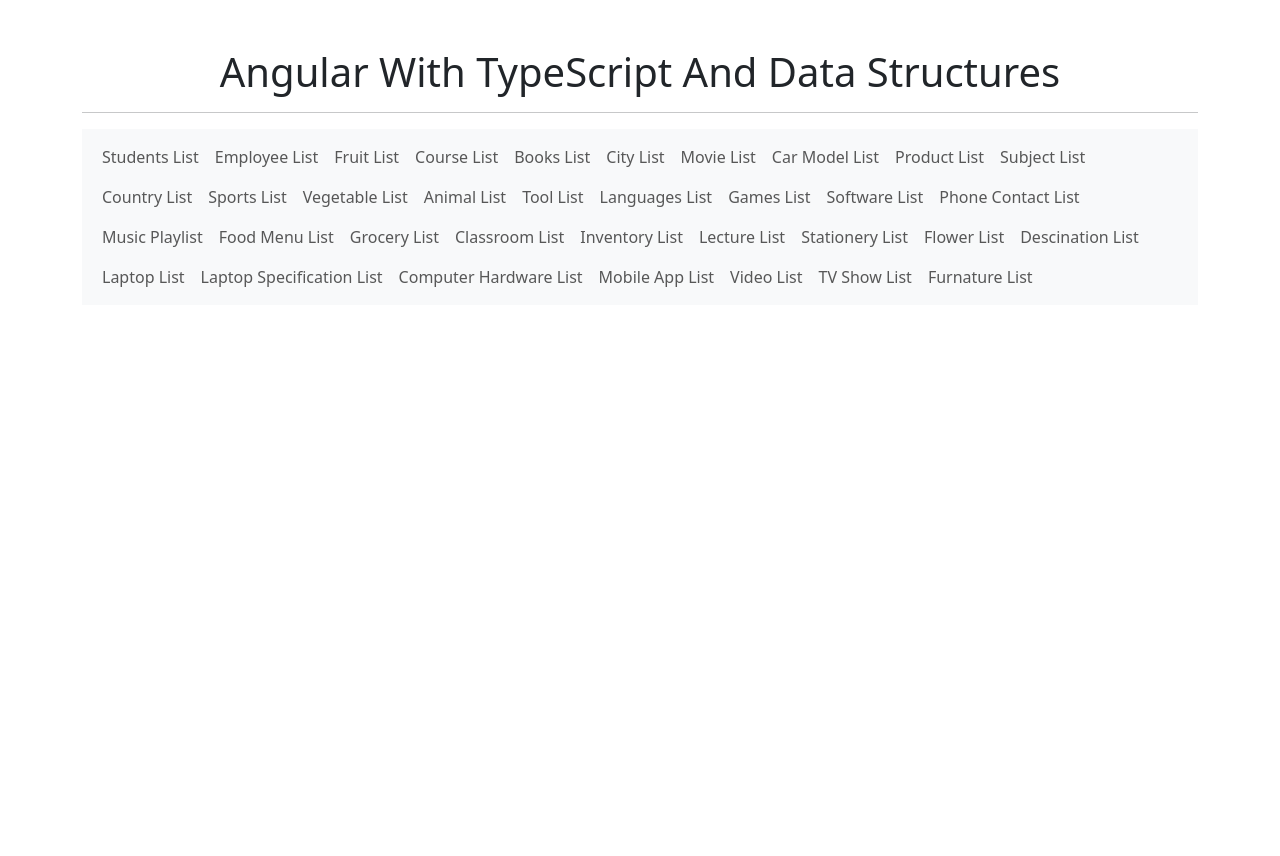
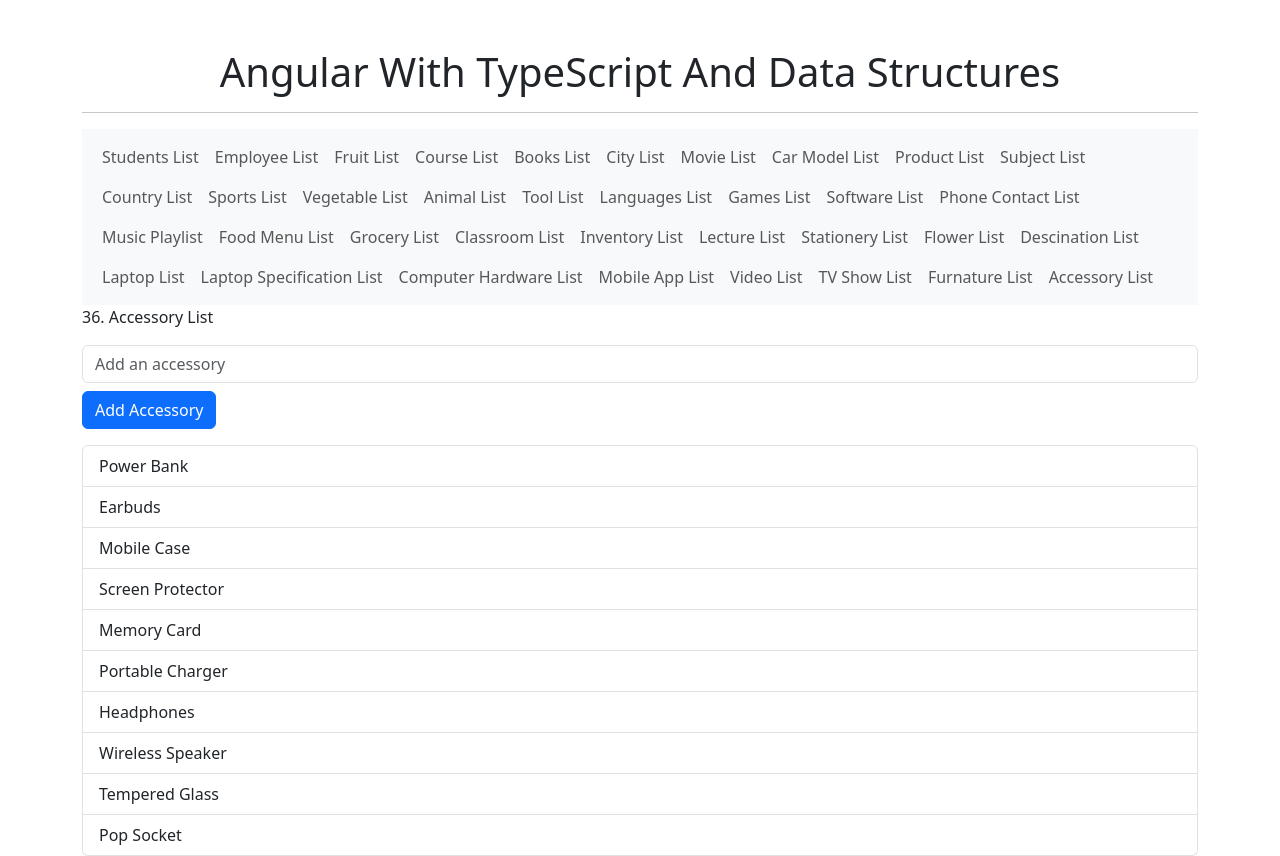
Before and after one commit to muningg/Angular_With_TypeScript_And_Data_Structures, an Angular app: page /accessory-list in a window 1280 px wide. Before the commit this address led to /. Before the commit the page ends 800 px from the top, so only its background shows below. Built offline with nearby package versions, Linux system fonts and the light colour scheme.

Commit message:
feat(accessory-list): implement accessory list management
- Added AccessoryListComponent for adding and displaying accessories.
- Updated routing for accessory list access.

```diff
--- a/src/app/app.component.html
+++ b/src/app/app.component.html
@@ -109,6 +109,9 @@
         <li class="nav-item">
           <a class="nav-link" routerLink="/furnature-list">Furnature List</a>
         </li>
+        <li class="nav-item">
+          <a class="nav-link" routerLink="/accessory-list">Accessory List</a>
+        </li>
       </ul>
     </div>
   </nav>
--- a/src/app/app.module.ts
+++ b/src/app/app.module.ts
@@ -41,6 +41,7 @@
 import { VideoListComponent } from './components/video-list/video-list.component';
 import { TvShowListComponent } from './components/tv-show-list/tv-show-list.component';
 import { FurnitureListComponent } from './components/furniture-list/furniture-list.component';
+import { AccessoryListComponent } from './components/accessory-list/accessory-list.component';
 
 @NgModule({
   imports: [
@@ -87,6 +88,7 @@
     VideoListComponent,
     TvShowListComponent,
     FurnitureListComponent,
+    AccessoryListComponent,
   ],
   providers: [],
   bootstrap: [AppComponent]
--- a/src/app/app.routes.ts
+++ b/src/app/app.routes.ts
@@ -34,6 +34,7 @@
 import { VideoListComponent } from './components/video-list/video-list.component';
 import { TvShowListComponent } from './components/tv-show-list/tv-show-list.component';
 import { FurnitureListComponent } from './components/furniture-list/furniture-list.component';
+import { AccessoryListComponent } from './components/accessory-list/accessory-list.component';
 
 export const routes: Routes = [
     {path: 'students-list', component: StudentListComponent},
@@ -71,5 +72,6 @@
     {path: 'video-list', component: VideoListComponent},
     {path: 'tv-show-list', component: TvShowListComponent},
     {path: 'furnature-list', component: FurnitureListComponent},
+    {path: 'accessory-list', component: AccessoryListComponent},
 
 ];
--- /dev/null
+++ b/src/app/components/accessory-list/accessory-list.component.html
@@ -0,0 +1,10 @@
+<p>36. Accessory List</p>
+<input type="text" class="form-control" [(ngModel)]="newAccessory" placeholder="Add an accessory" />
+
+<button class="btn btn-primary mt-2" (click)="addAccessory()">Add Accessory</button>
+
+<ul class="mt-3 list-group">
+  <li class="list-group-item" *ngFor="let accessory of accessories">
+    {{accessory}}
+  </li>
+</ul>
--- /dev/null
+++ b/src/app/components/accessory-list/accessory-list.component.ts
@@ -0,0 +1,18 @@
+import { Component } from '@angular/core';
+
+@Component({
+  selector: 'app-accessory-list',
+  templateUrl: './accessory-list.component.html',
+  styleUrl: './accessory-list.component.css'
+})
+export class AccessoryListComponent {
+  accessories: string[] = ['Power Bank', 'Earbuds', 'Mobile Case', 'Screen Protector', 'Memory Card', 'Portable Charger', 'Headphones', 'Wireless Speaker', 'Tempered Glass', 'Pop Socket'];
+  newAccessory: string = '';
+
+  addAccessory() {
+    if (this.newAccessory.trim()) {
+      this.accessories.push(this.newAccessory);
+      this.newAccessory = '';
+    }
+  }
+}
```
Also changed, not shown: src/app/components/accessory-list/accessory-list.component.css (added), 1 other file (tests, documents, lock files or other folders).
